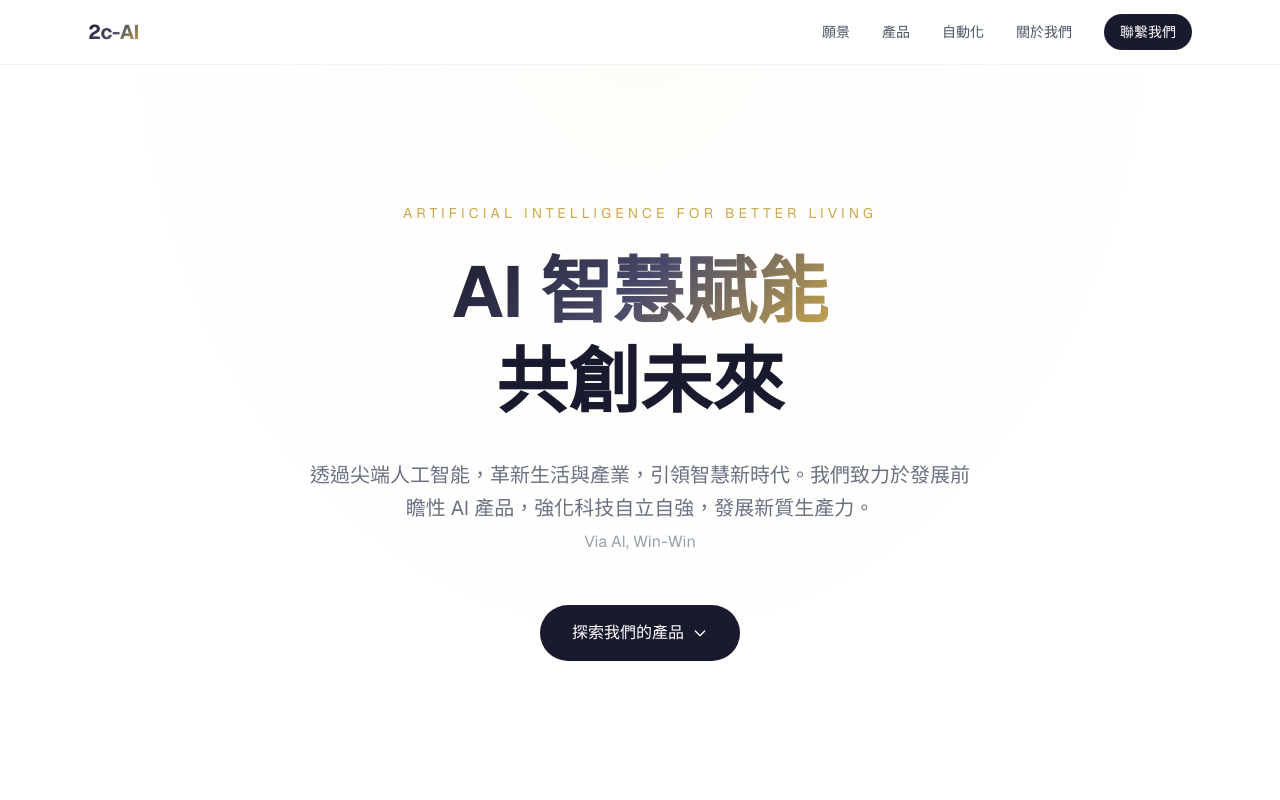
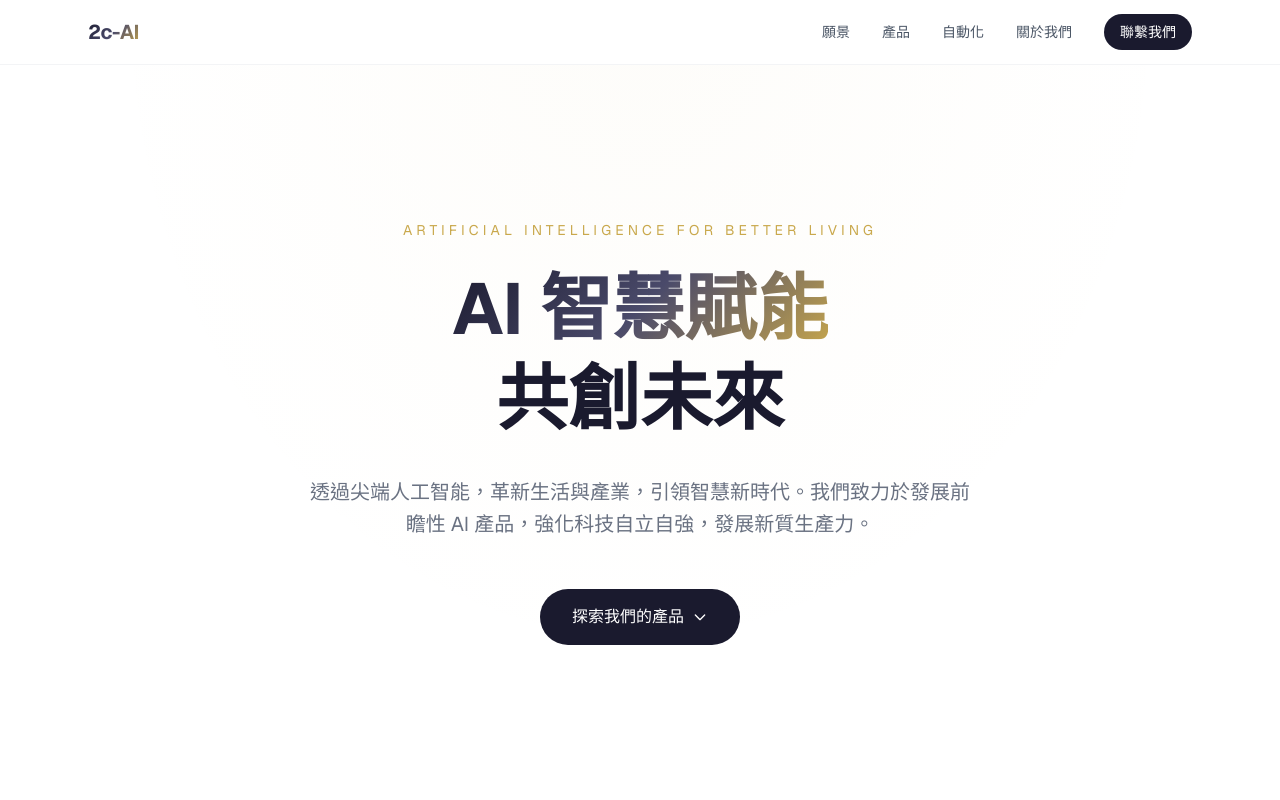
Before and after one commit to joanassum/2c-ai-web, a Next.js app: page / in a window 1280 px wide. Shown: the top 800 px of the page. Built offline with nearby package versions, Linux system fonts and the light colour scheme.

Commit message:
update website content

```diff
--- a/src/app/page.tsx
+++ b/src/app/page.tsx
@@ -48,7 +48,7 @@ function Hero() {
         <p className="animate-fade-in-up-delay-2 text-lg md:text-xl text-gray-500 max-w-2xl mx-auto mb-12 leading-relaxed">
           透過尖端人工智能，革新生活與產業，引領智慧新時代。我們致力於發展前瞻性 AI 產品，強化科技自立自強，發展新質生產力。
           <br />
-          <span className="text-gray-400 text-base">Via AI, Win-Win</span>
+          {/* <span className="text-gray-400 text-base">Via AI, Win-Win</span> */}
         </p>
         <div className="animate-fade-in-up-delay-2">
           <a
```
